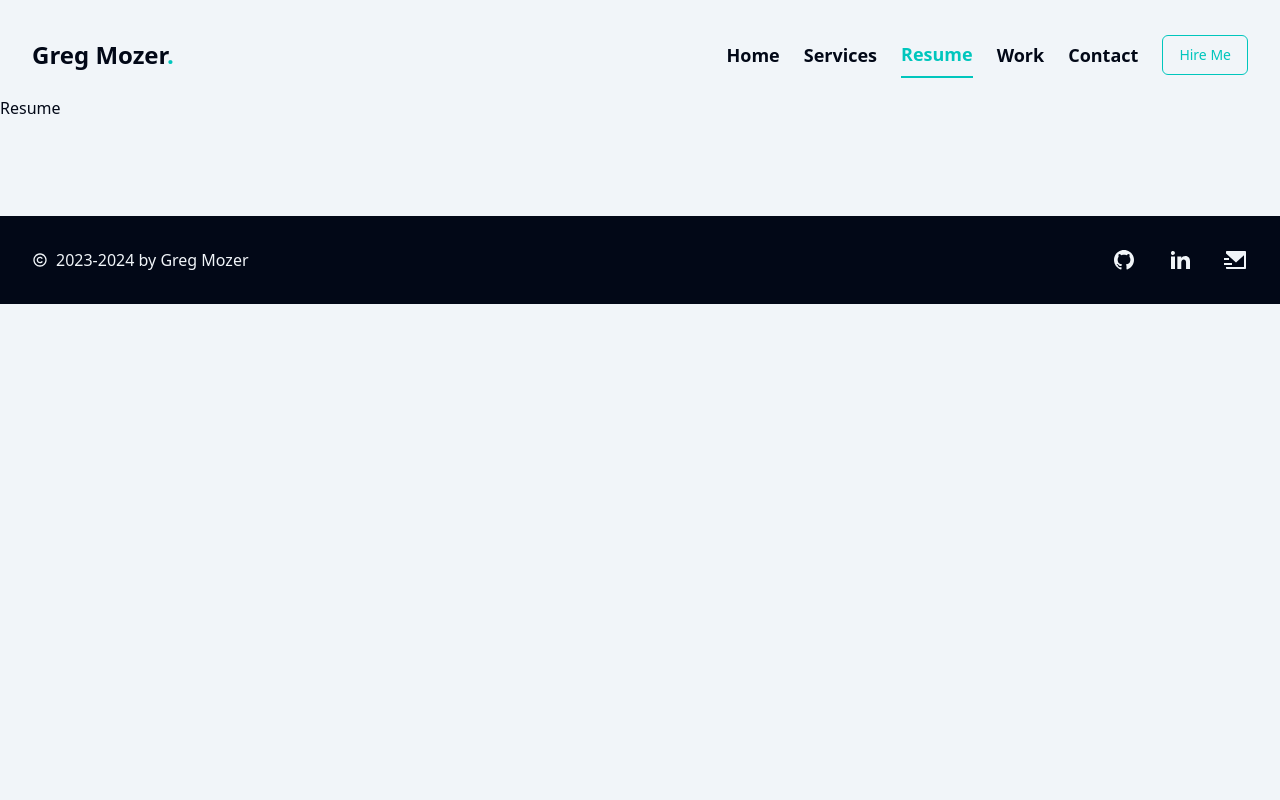
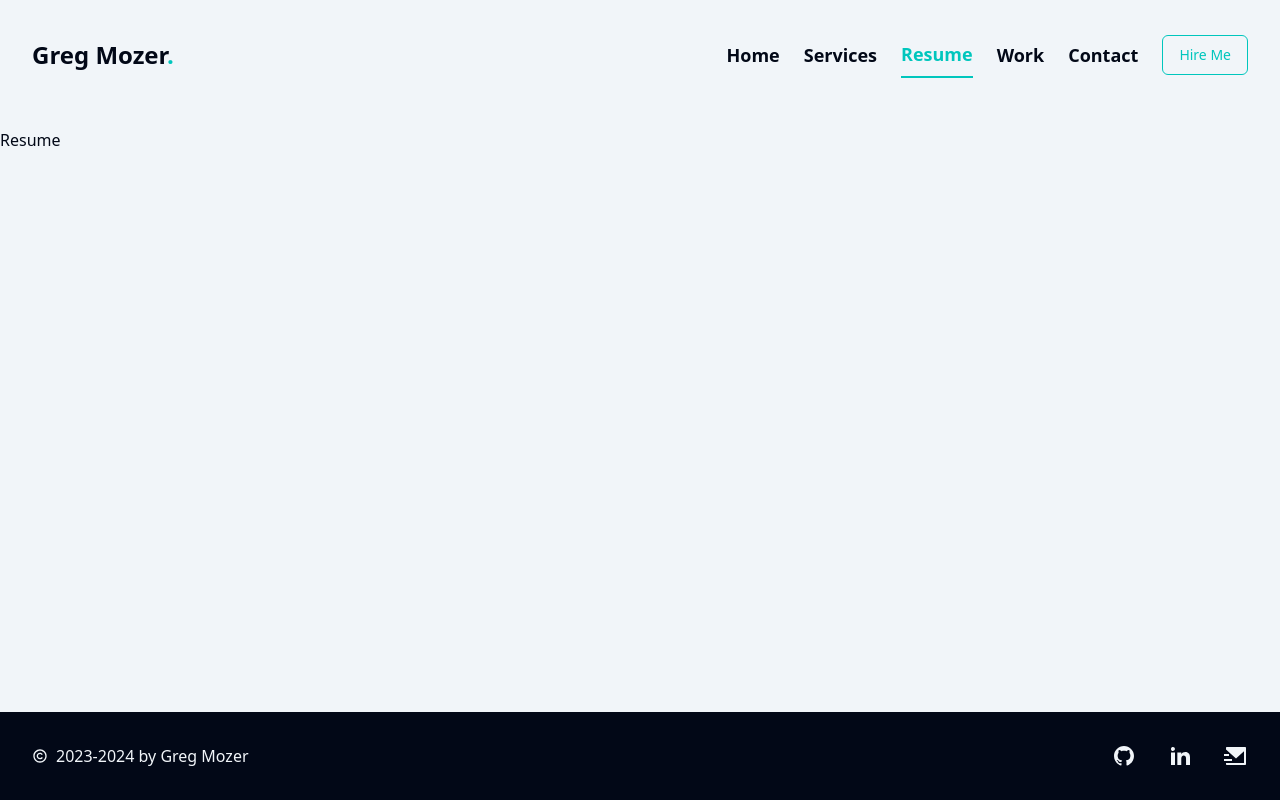
Before and after one commit to propbono/next-gmozer.ca, a Next.js app: page /resume in a window 1280 px wide. Built offline with nearby package versions, Linux system fonts and the light colour scheme.

Commit message:
refactor: update the layouts

```diff
--- a/app/contact/page.tsx
+++ b/app/(footer)/contact/page.tsx
@@ -1,7 +1,7 @@
 export default function Contact() {
   return (
-    <main className="flex flex-col min-h-full gap-8 py-6 md:py-24">
+    <section>
       <h1>Contact</h1>
-    </main>
+    </section>
   );
 }
--- /dev/null
+++ b/app/(footer)/layout.tsx
@@ -0,0 +1,18 @@
+import { Footer } from "@/components/footer";
+import { Header } from "@/components/header";
+
+export default function FooterLayout({
+  children,
+}: Readonly<{
+  children: React.ReactNode;
+}>) {
+  return (
+    <>
+      <Header />
+      <main className="flex flex-grow flex-col min-h-full gap-8 py-6 md:pt-32">
+        {children}
+      </main>
+      <Footer />
+    </>
+  );
+}
--- /dev/null
+++ b/app/(footer)/resume/page.tsx
@@ -0,0 +1,7 @@
+export default function Resume() {
+  return (
+    <section>
+      <h1>Resume</h1>
+    </section>
+  );
+}
--- a/app/services/page.tsx
+++ b/app/(footer)/services/page.tsx
@@ -1,7 +1,7 @@
 export default function Services() {
   return (
-    <main className="flex flex-col min-h-full gap-8 py-6 md:py-24">
+    <section>
       <h1>Services</h1>
-    </main>
+    </section>
   );
 }
--- /dev/null
+++ b/app/(footer)/work/page.tsx
@@ -0,0 +1,7 @@
+export default function Work() {
+  return (
+    <section>
+      <h1>Work</h1>
+    </section>
+  );
+}
--- /dev/null
+++ b/app/(plain)/layout.tsx
@@ -0,0 +1,14 @@
+import { Header } from "@/components/header";
+
+export default function PlainLayout({
+  children,
+}: Readonly<{
+  children: React.ReactNode;
+}>) {
+  return (
+    <>
+      <Header />
+      {children}
+    </>
+  );
+}
--- a/app/page.tsx
+++ b/app/(plain)/page.tsx
@@ -38,7 +38,7 @@ export default async function Home() {
   ];
 
   return (
-    <main className="flex flex-col min-h-full gap-8 py-6 md:py-24">
+    <main className="flex flex-col min-h-full gap-8 py-6 md:pt-24">
       <section className="container flex flex-col md:flex-row items-center md:justify-between gap-8">
         <div className="text-center md:text-left max-w-2xl order-2 md:order-none">
           <span className="text-xl mb-2">Senior Sofwtare Developer</span>
--- a/app/layout.tsx
+++ b/app/layout.tsx
@@ -26,14 +26,12 @@ export default function RootLayout({
     <html lang="en">
       <body
         className={cn(
-          "grid grid-rows-[auto_1fr_auto] bg-slate-100",
+          "flex flex-col min-h-screen bg-slate-100",
           ubuntu.variable,
         )}
       >
         <TooltipProvider>
-          <Header />
           {children}
-          <Footer />
         </TooltipProvider>
       </body>
     </html>
--- a/app/resume/page.tsx
+++ /dev/null
@@ -1,7 +0,0 @@
-export default function Resume() {
-  return (
-    <main className="flex flex-col min-h-full gap-8 py-6 md:py-24">
-      <h1>Resume</h1>
-    </main>
-  );
-}
--- a/app/work/page.tsx
+++ /dev/null
@@ -1,7 +0,0 @@
-export default function Work() {
-  return (
-    <main className="flex flex-col min-h-full gap-8 py-6 md:py-24">
-      <h1>Work</h1>
-    </main>
-  );
-}
```
